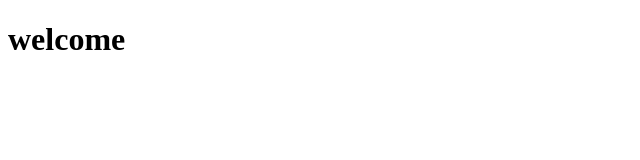
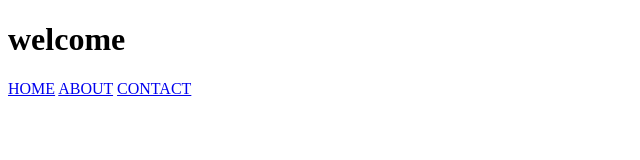
Before and after one commit to anobi2005/sdaq2, a plain HTML site: page index.html in a window 1280 px wide. Shown: the whole page, without its empty margins (0-640 px from the left). Drawn offline with Linux system fonts and the light colour scheme.

Commit message:
added navigation bar

```diff
--- a/index.html
+++ b/index.html
@@ -3,7 +3,13 @@
 <head>
     <title>devops</title>
 </head>
+
 <body>
-    <h1>welcome</h2>
+    <h1>welcome</h1>
+    <nav>
+        <a href="#">HOME</a>
+        <a href="#">ABOUT</a>
+        <a href="#">CONTACT</a>
+    </nav>
 </body>
 </html>
```
